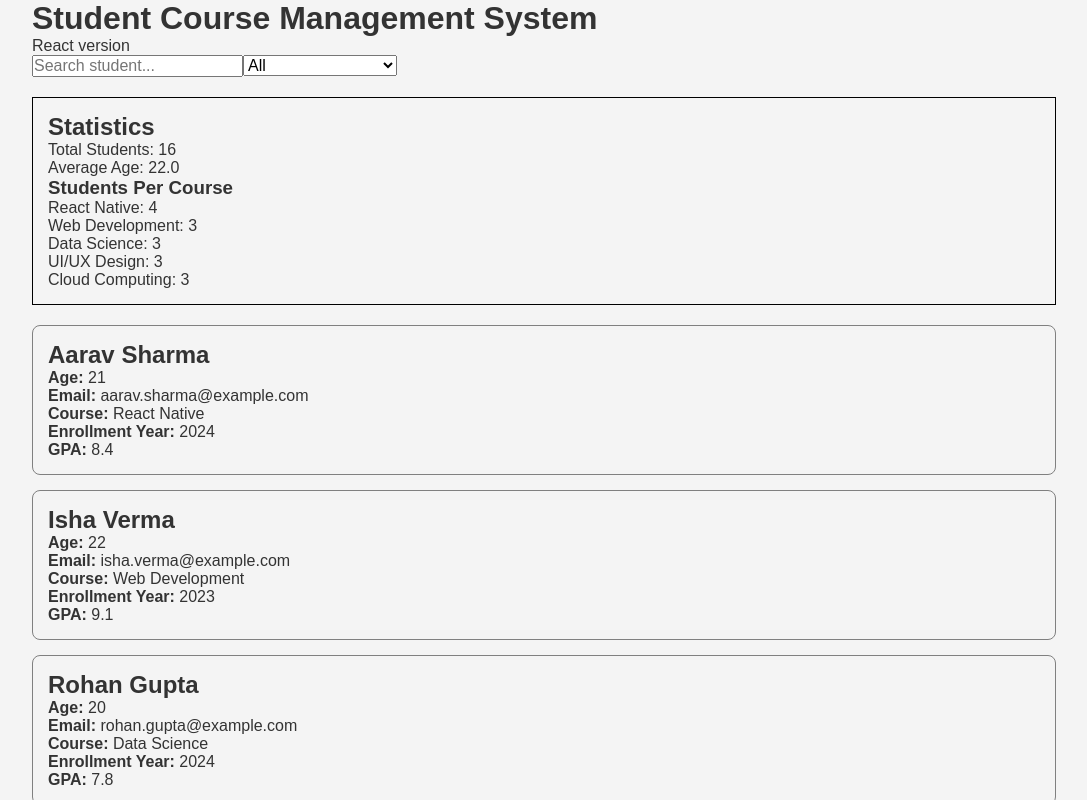
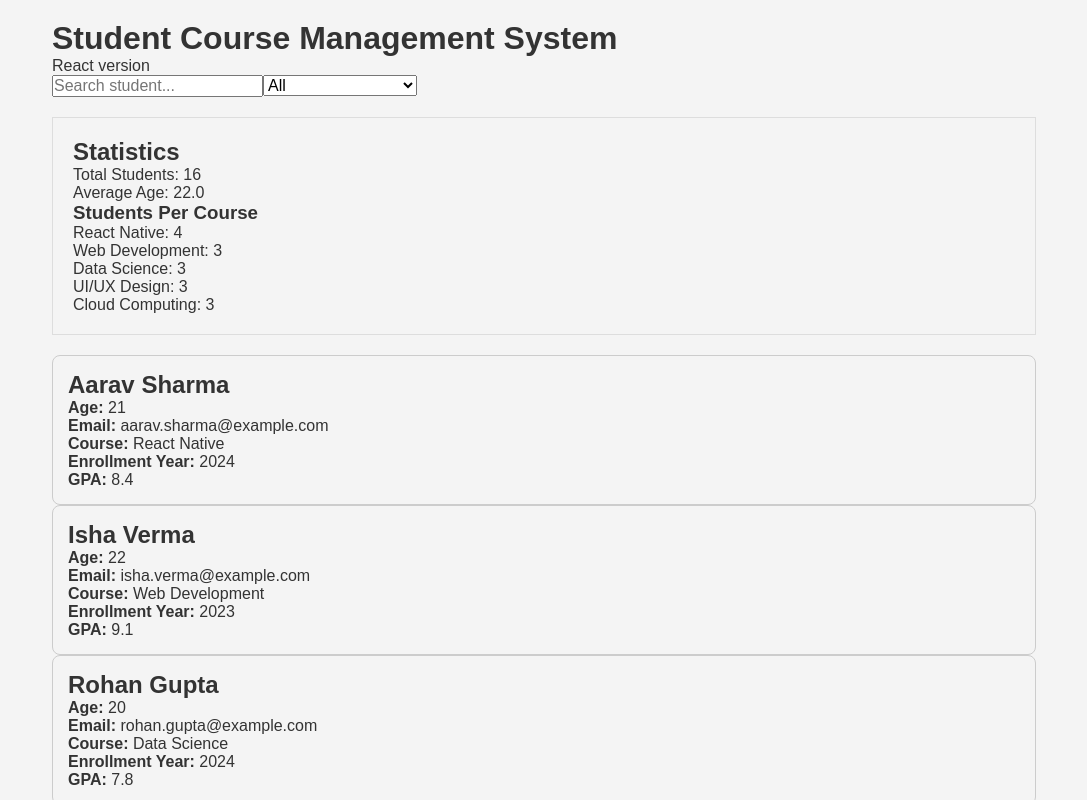
Before and after one commit to angadbakshi424/student-cms-react, a React (Vite) app: page / in a window 1280 px wide. Shown: the top 800 px of the page, without its empty margins (96-1183 px from the left). Built offline with nearby package versions, Linux system fonts and the light colour scheme.

Commit message:
css updated

```diff
--- a/src/App.css
+++ b/src/App.css
@@ -1,17 +1,28 @@
 .container {
   width: 80%;
   margin: auto;
+  padding: 20px;
+}
+
+.student-list {
+  display: grid;
+  gap: 20px;
 }
 
 .student-card {
-  border: 1px solid gray;
+  border: 1px solid #ccc;
+  border-radius: 8px;
   padding: 15px;
-  margin: 15px 0;
-  border-radius: 8px;
 }
 
 .stats {
   margin: 20px 0;
-  padding: 15px;
-  border: 1px solid black;
+  padding: 20px;
+  border: 1px solid #ddd;
 }
+
+.search-filter {
+  display: flex;
+  gap: 20px;
+  margin: 20px 0;
+}
```
